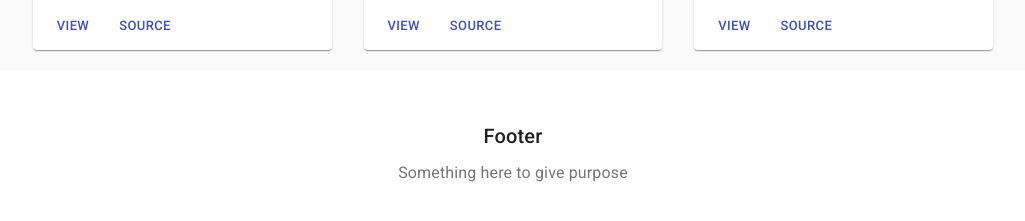
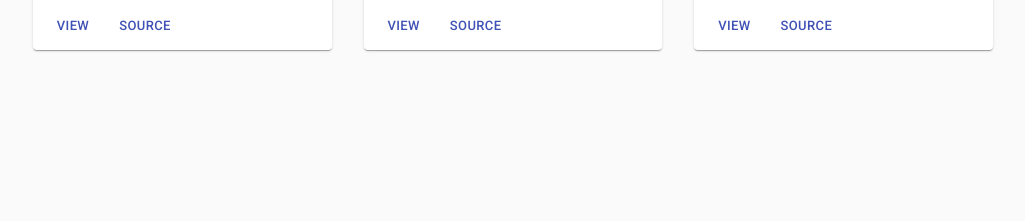
Before and after one commit to tabanoa/reactjs-portfolio, a React (Create React App) app: page /portfolio in a window 1280 px wide. Shown: the part 1226-1447 px from the top of the page, without its empty margins (127-1152 px from the left). After the commit the page ends 1296 px from the top, so only its background shows below. Built offline with nearby package versions, Linux system fonts and the light colour scheme.

Commit message:
footer removed

```diff
--- a/src/components/About/About.css
+++ b/src/components/About/About.css
@@ -5,7 +5,7 @@
 }
 
 .banner__about {
-    background: #fff
+    background: #fff,
 }
 
 .about__header {
@@ -20,5 +20,5 @@
     padding-left: 20px;
     padding-right: 20px;
     font-size: 1.5rem;
-
+    text-decoration: 'line-through',
 }
--- a/src/components/Portfolio/Portfolio.js
+++ b/src/components/Portfolio/Portfolio.js
@@ -87,14 +87,14 @@ function Portfolio() {
           ))}
         </Container>
       </main>
-      <footer className={classes.footer}>
+      {/* <footer className={classes.footer}>
         <Typography variant="h6" align="center" gutterBottom>
           Footer
         </Typography>
         <Typography variant="subtitle1" align="center" color="textSecondary">
           Something here to give purpose
         </Typography>
-      </footer>
+      </footer> */}
     </>
   );
 }
```
